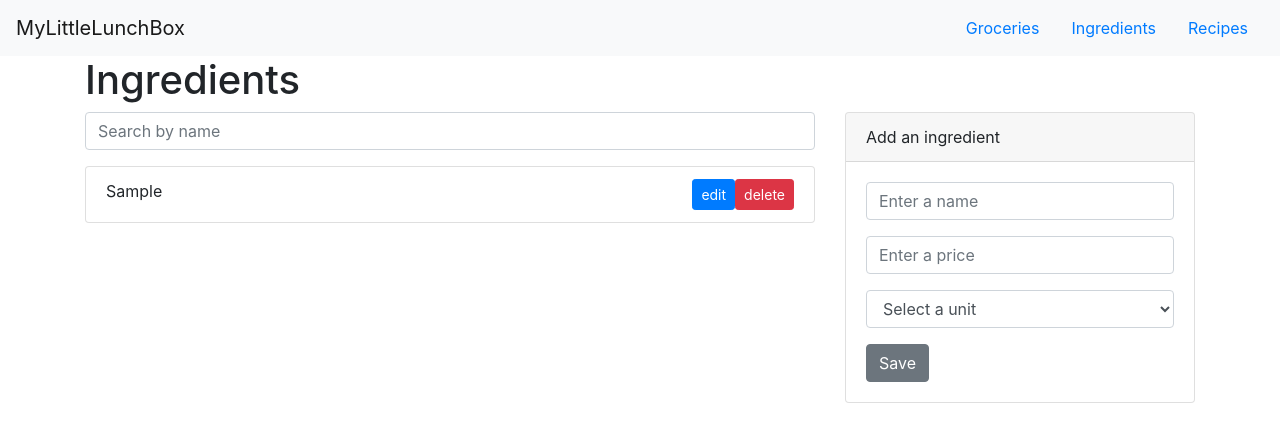
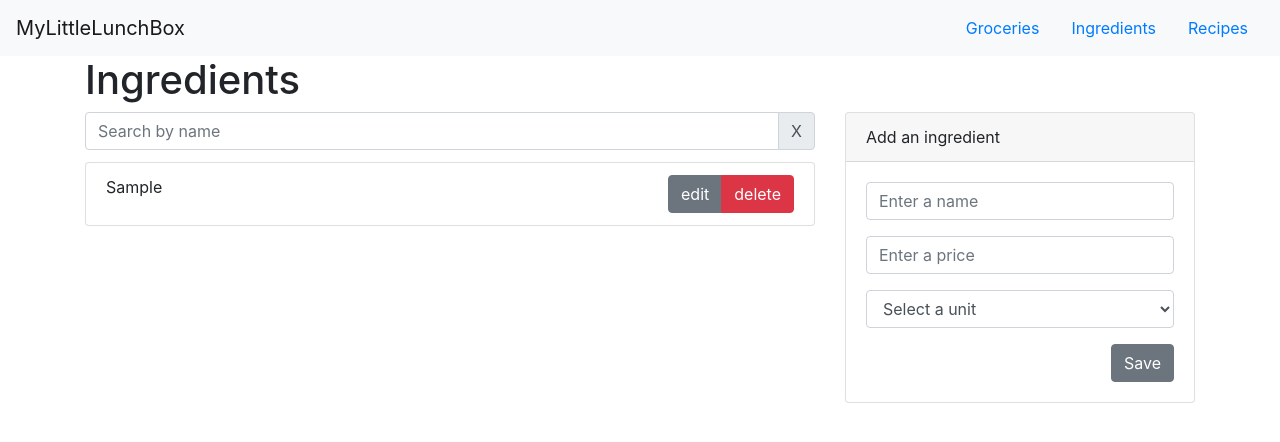
Before and after one commit to yjean/mllb-lunch-calculator, a React (Create React App) app: page /ingredients in a window 1280 px wide. Both pictures are taken after typing "Sample", "Sample" into the empty fields and a click on the button "Save". Shown: the top 442 px of the page. Built offline with nearby package versions, Linux system fonts and the light colour scheme.

Commit message:
imp: IngredientsPage components style

```diff
--- a/src/App.css
+++ b/src/App.css
@@ -1,4 +1,5 @@
-.App {
+.gl_clickable:hover {
+  cursor: pointer;
 }
 
 .App-logo {
--- /dev/null
+++ b/src/components/IngredientsList.css
@@ -0,0 +1,3 @@
+.IngredientsList__pattern {
+  margin-bottom: 0.75rem;
+}
--- a/src/components/IngredientsList.js
+++ b/src/components/IngredientsList.js
@@ -1,4 +1,14 @@
-import { Button, Input, ListGroup, ListGroupItem } from 'reactstrap';
+import './IngredientsList.css';
+
+import {
+  Button,
+  ButtonGroup,
+  Input,
+  InputGroup,
+  InputGroupAddon,
+  ListGroup,
+  ListGroupItem
+} from 'reactstrap';
 
 import React from 'react';
 
@@ -9,20 +19,12 @@ const Ingredient = ({ ingredient, removeIngredient, editIngredient }) => {
   return (
     <ListGroupItem>
       <div className="float-right">
-        <Button
-          size="sm"
-          color="primary"
-          onClick={() => editIngredient(ingredient)}
-        >
-          edit
-        </Button>
-        <Button
-          size="sm"
-          color="danger"
-          onClick={() => removeIngredient(ingredient)}
-        >
-          delete
-        </Button>
+        <ButtonGroup>
+          <Button onClick={() => editIngredient(ingredient)}>edit</Button>
+          <Button color="danger" onClick={() => removeIngredient(ingredient)}>
+            delete
+          </Button>
+        </ButtonGroup>
       </div>
       {ingredient.name}{' '}
       {(hasPrice || hasUnit) && (
@@ -35,9 +37,10 @@ const Ingredient = ({ ingredient, removeIngredient, editIngredient }) => {
 };
 
 class IngredientsList extends React.Component {
-  state = { pattern: null };
+  state = { pattern: '' };
 
   setPattern = ({ target }) => this.setState({ pattern: target.value });
+  resetPattern = () => this.setPattern({ target: { value: '' } });
 
   render() {
     const { ingredients, removeIngredient, editIngredient } = this.props;
@@ -49,14 +52,21 @@ class IngredientsList extends React.Component {
 
     return (
       <div className="IngredientsList">
-        <p>
+        <InputGroup className="IngredientsList__pattern">
           <Input
             type="text"
             placeholder="Search by name"
             value={this.state.pattern}
             onChange={this.setPattern}
           />
-        </p>
+          <InputGroupAddon
+            className="gl_clickable"
+            addonType="append"
+            onClick={this.resetPattern}
+          >
+            X
+          </InputGroupAddon>
+        </InputGroup>
         <ListGroup>
           {filteredList.map(ingredient => (
             <Ingredient
--- a/src/forms/IngredientForm.js
+++ b/src/forms/IngredientForm.js
@@ -74,7 +74,9 @@ class IngredientForm extends React.Component {
             ))}
           </Input>
         </FormGroup>
-        <Button type="submit">Save</Button>
+        <div className="text-right">
+          <Button type="submit">Save</Button>
+        </div>
       </Form>
     );
   }
```
